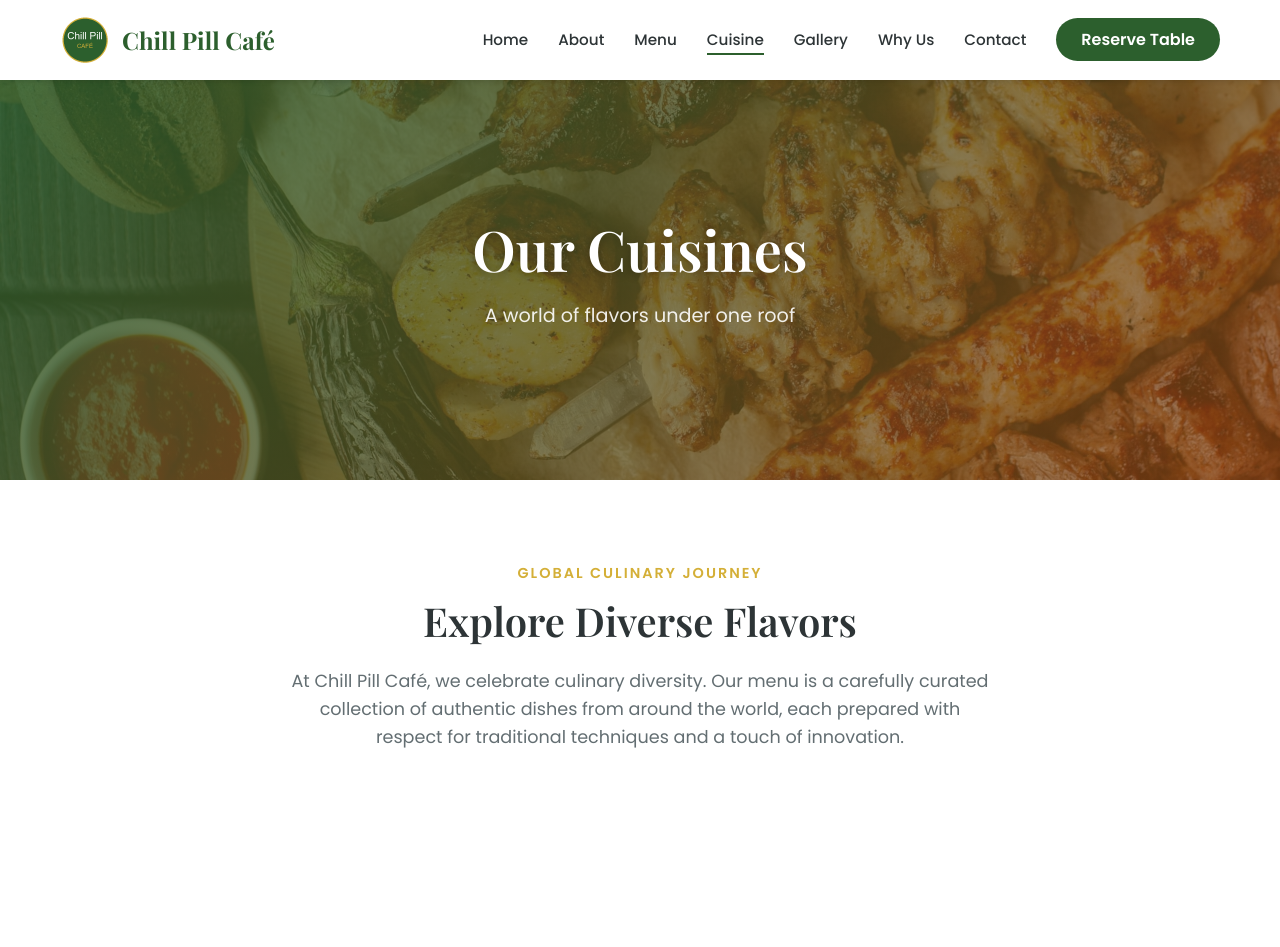
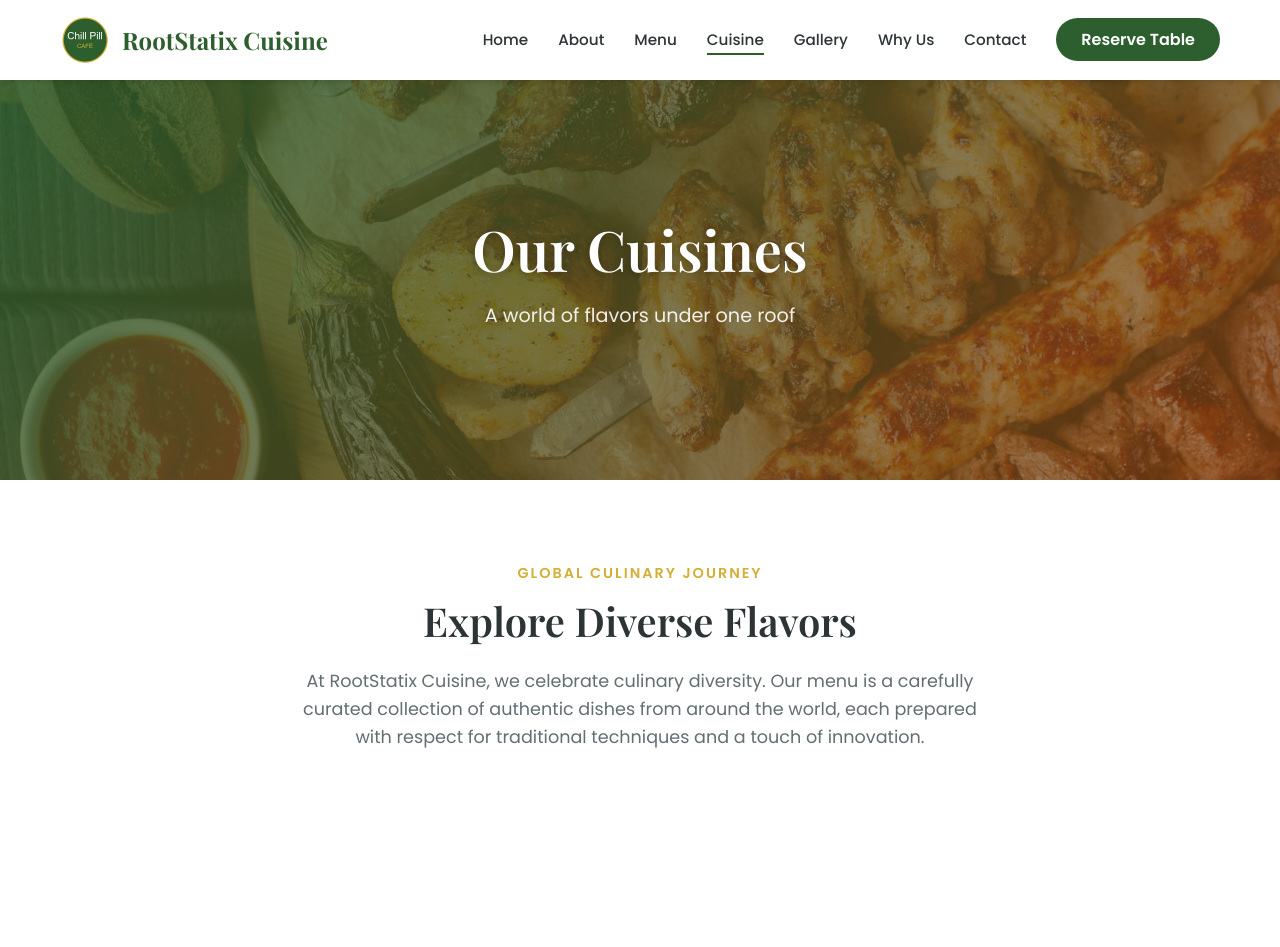
Before and after one commit to Dev-4661/chill-pill-cafe, a Flask app: page /cuisine in a window 1280 px wide. Shown: the top 947 px of the page. Run offline with Flask 3, Linux system fonts and the light colour scheme.

Commit message:
Rebrand from Chill Pill Café to RootStatix Cuisine

```diff
--- a/app.py
+++ b/app.py
@@ -1,5 +1,5 @@
 """
-Chill Pill Café - Flask Application
+RootStatix Cuisine - Flask Application
 A modern, elegant restaurant website with multi-page functionality
 """
 
--- a/static/js/script.js
+++ b/static/js/script.js
@@ -1,5 +1,5 @@
 /**
- * Chill Pill Café - Main JavaScript
+ * RootStatix Cuisine - Main JavaScript
  * Interactive elements, form validation, and UI enhancements
  */
 
@@ -326,7 +326,7 @@ document.addEventListener('DOMContentLoaded', function() {
     // ========================================
 
     console.log(
-        '%cChill Pill Café',
+        '%cRootStatix Cuisine',
         'font-size: 24px; font-weight: bold; color: #2c5f2d;'
     );
     console.log(
--- a/templates/404.html
+++ b/templates/404.html
@@ -1,6 +1,6 @@
 {% extends "base.html" %}
 
-{% block title %}Page Not Found - Chill Pill Café{% endblock %}
+{% block title %}Page Not Found - RootStatix Cuisine{% endblock %}
 
 {% block content %}
 <section class="error-section">
--- a/templates/base.html
+++ b/templates/base.html
@@ -3,7 +3,7 @@
 <head>
     <meta charset="UTF-8">
     <meta name="viewport" content="width=device-width, initial-scale=1.0">
-    <title>{% block title %}Chill Pill Café - Where Culinary Artistry Meets Tranquil Ambience{% endblock %}</title>
+    <title>{% block title %}RootStatix Cuisine - Where Culinary Artistry Meets Tranquil Ambience{% endblock %}</title>
 
     <!-- Fonts -->
     <link rel="preconnect" href="https://fonts.googleapis.com">
@@ -24,8 +24,8 @@
         <div class="nav-container">
             <div class="nav-logo">
                 <a href="{{ url_for('index') }}">
-                    <img src="{{ url_for('static', filename='images/logo.png') }}" alt="Chill Pill Café Logo">
-                    <span class="logo-text">Chill Pill Café</span>
+                    <img src="{{ url_for('static', filename='images/logo.png') }}" alt="RootStatix Cuisine Logo">
+                    <span class="logo-text">RootStatix Cuisine</span>
                 </a>
             </div>
 
@@ -73,8 +73,8 @@
         <div class="footer-content">
             <div class="footer-section">
                 <div class="footer-logo">
-                    <img src="{{ url_for('static', filename='images/logo.png') }}" alt="Chill Pill Café">
-                    <h3>Chill Pill Café</h3>
+                    <img src="{{ url_for('static', filename='images/logo.png') }}" alt="RootStatix Cuisine">
+                    <h3>RootStatix Cuisine</h3>
                 </div>
                 <p class="footer-tagline">Where culinary artistry meets tranquil ambience in the heart of Mumbai</p>
                 <div class="footer-social">
@@ -118,7 +118,7 @@
         </div>
 
         <div class="footer-bottom">
-            <p>&copy; 2025 Chill Pill Café. All Rights Reserved. | Designed with <i class="fas fa-heart"></i> in Mumbai</p>
+            <p>&copy; 2025 RootStatix Cuisine. All Rights Reserved. | Designed with <i class="fas fa-heart"></i> in Mumbai</p>
         </div>
     </footer>
 
--- a/templates/cuisine.html
+++ b/templates/cuisine.html
@@ -1,6 +1,6 @@
 {% extends "base.html" %}
 
-{% block title %}Cuisine Types - Chill Pill Café | Global Flavors{% endblock %}
+{% block title %}Cuisine Types - RootStatix Cuisine | Global Flavors{% endblock %}
 
 {% block content %}
 <!-- Page Header -->
@@ -20,7 +20,7 @@
             <span class="section-label">Global Culinary Journey</span>
             <h2 class="section-title">Explore Diverse Flavors</h2>
             <p class="section-description">
-                At Chill Pill Café, we celebrate culinary diversity. Our menu is a carefully curated collection
+                At RootStatix Cuisine, we celebrate culinary diversity. Our menu is a carefully curated collection
                 of authentic dishes from around the world, each prepared with respect for traditional techniques
                 and a touch of innovation.
             </p>
@@ -68,7 +68,7 @@
 
         <div class="philosophy-content">
             <p>
-                Mumbai is a melting pot of cultures, and Chill Pill Café reflects this beautiful diversity.
+                Mumbai is a melting pot of cultures, and RootStatix Cuisine reflects this beautiful diversity.
                 We believe that great food transcends borders, and every cuisine has something unique to offer.
                 By mastering multiple culinary traditions, we provide our guests with endless choices and the
                 opportunity to explore new flavors without leaving their table.
--- a/templates/feedback.html
+++ b/templates/feedback.html
@@ -1,6 +1,6 @@
 {% extends "base.html" %}
 
-{% block title %}Feedback - Chill Pill Café | We Value Your Opinion{% endblock %}
+{% block title %}Feedback - RootStatix Cuisine | We Value Your Opinion{% endblock %}
 
 {% block content %}
 <!-- Page Header -->
@@ -191,7 +191,7 @@
                     <i class="fas fa-star"></i>
                 </div>
                 <p class="review-text">
-                    "As a vegan, I'm usually limited in options, but Chill Pill Café went above and beyond.
+                    "As a vegan, I'm usually limited in options, but RootStatix Cuisine went above and beyond.
                     The chef created a custom dish for me that was absolutely delicious. True hospitality!"
                 </p>
                 <div class="review-author">
@@ -227,7 +227,7 @@
         <div class="commitment-content">
             <h2>Our Commitment to Excellence</h2>
             <p>
-                Customer satisfaction isn't just a goal—it's our foundation. Every team member at Chill Pill Café
+                Customer satisfaction isn't just a goal—it's our foundation. Every team member at RootStatix Cuisine
                 is trained to prioritize your comfort, preferences, and happiness. We continuously evolve based on
                 your feedback because we believe the best restaurants are built in partnership with their guests.
             </p>
--- a/templates/gallery.html
+++ b/templates/gallery.html
@@ -1,6 +1,6 @@
 {% extends "base.html" %}
 
-{% block title %}Gallery - Chill Pill Café | Ambience & Food Photos{% endblock %}
+{% block title %}Gallery - RootStatix Cuisine | Ambience & Food Photos{% endblock %}
 
 {% block content %}
 <!-- Page Header -->
@@ -18,7 +18,7 @@
     <div class="container">
         <div class="section-header">
             <span class="section-label">Visual Experience</span>
-            <h2 class="section-title">Discover Chill Pill Café</h2>
+            <h2 class="section-title">Discover RootStatix Cuisine</h2>
             <p class="section-description">
                 Immerse yourself in the ambience, artistry, and attention to detail that define our dining experience
             </p>
--- a/templates/menu.html
+++ b/templates/menu.html
@@ -1,12 +1,12 @@
 {% extends "base.html" %}
 
-{% block title %}Menu - Chill Pill Café | Explore Our Culinary Delights{% endblock %}
+{% block title %}Menu - RootStatix Cuisine | Explore Our Culinary Delights{% endblock %}
 
 {% block content %}
 <!-- Page Header -->
 <section class="page-header">
     <div class="page-header-overlay"></div>
-    <img src="{{ url_for('static', filename='images/menu_header.jpg') }}" alt="Chill Pill Café Menu">
+    <img src="{{ url_for('static', filename='images/menu_header.jpg') }}" alt="RootStatix Cuisine Menu">
     <div class="page-header-content">
         <h1>Our Menu</h1>
         <p>A curated selection of culinary masterpieces</p>
--- a/templates/reservation.html
+++ b/templates/reservation.html
@@ -1,6 +1,6 @@
 {% extends "base.html" %}
 
-{% block title %}Reserve Table - Chill Pill Café | Book Your Experience{% endblock %}
+{% block title %}Reserve Table - RootStatix Cuisine | Book Your Experience{% endblock %}
 
 {% block content %}
 <!-- Page Header -->
@@ -18,7 +18,7 @@
     <div class="container">
         <div class="reservation-wrapper">
             <div class="reservation-info">
-                <h2>Book Your Table at Chill Pill Café</h2>
+                <h2>Book Your Table at RootStatix Cuisine</h2>
                 <p class="reservation-intro">
                     Experience the perfect blend of exquisite cuisine and elegant ambience. Reserve your table today
                     and let us make your dining experience truly memorable.
--- a/templates/reservation_confirmation.html
+++ b/templates/reservation_confirmation.html
@@ -1,6 +1,6 @@
 {% extends "base.html" %}
 
-{% block title %}Reservation Confirmed - Chill Pill Café{% endblock %}
+{% block title %}Reservation Confirmed - RootStatix Cuisine{% endblock %}
 
 {% block content %}
 <!-- Confirmation Section -->
@@ -13,7 +13,7 @@
 
             <h1>Reservation Confirmed!</h1>
             <p class="confirmation-message">
-                Thank you for choosing Chill Pill Café. We're excited to host you!
+                Thank you for choosing RootStatix Cuisine. We're excited to host you!
             </p>
 
             <div class="confirmation-details">
```
Also changed, not shown: templates/about.html (+7 -7 lines), templates/contact.html (+6 -6 lines), templates/index.html (+6 -6 lines), templates/why_us.html (+6 -6 lines).
